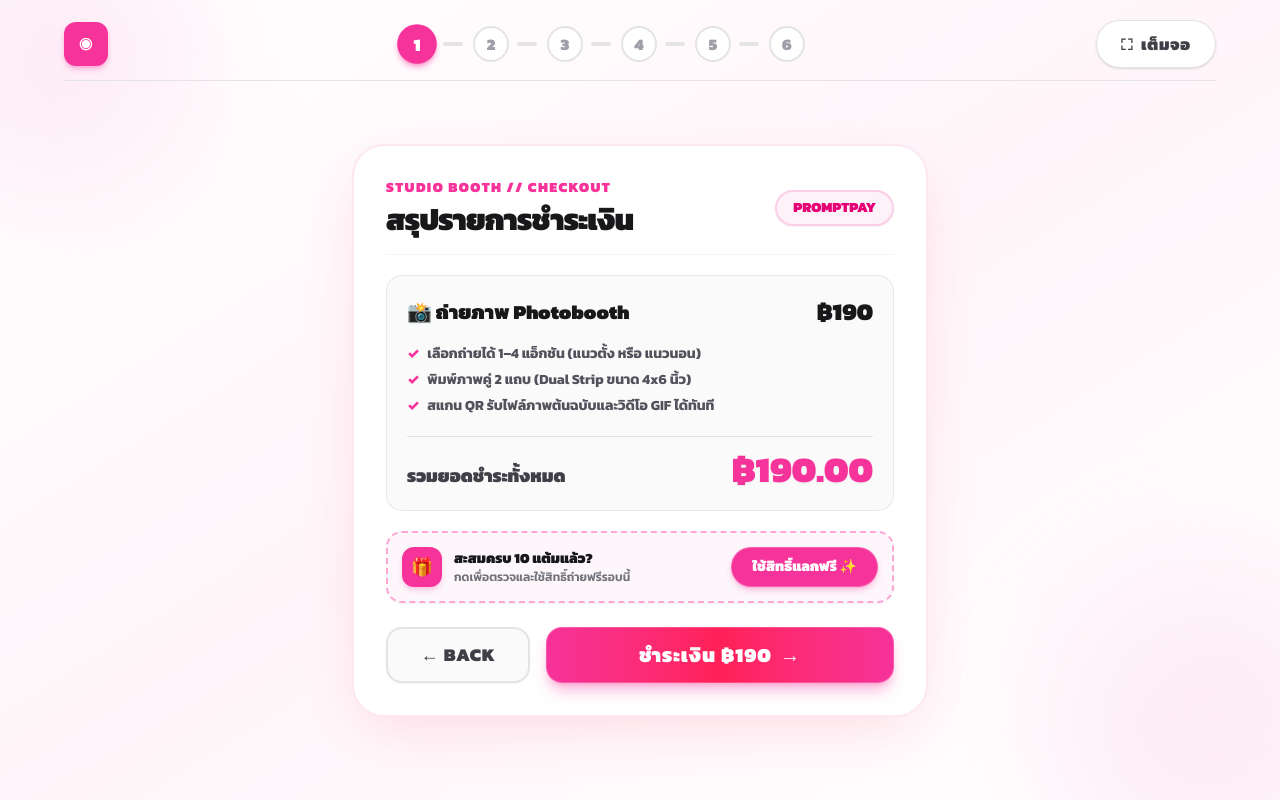
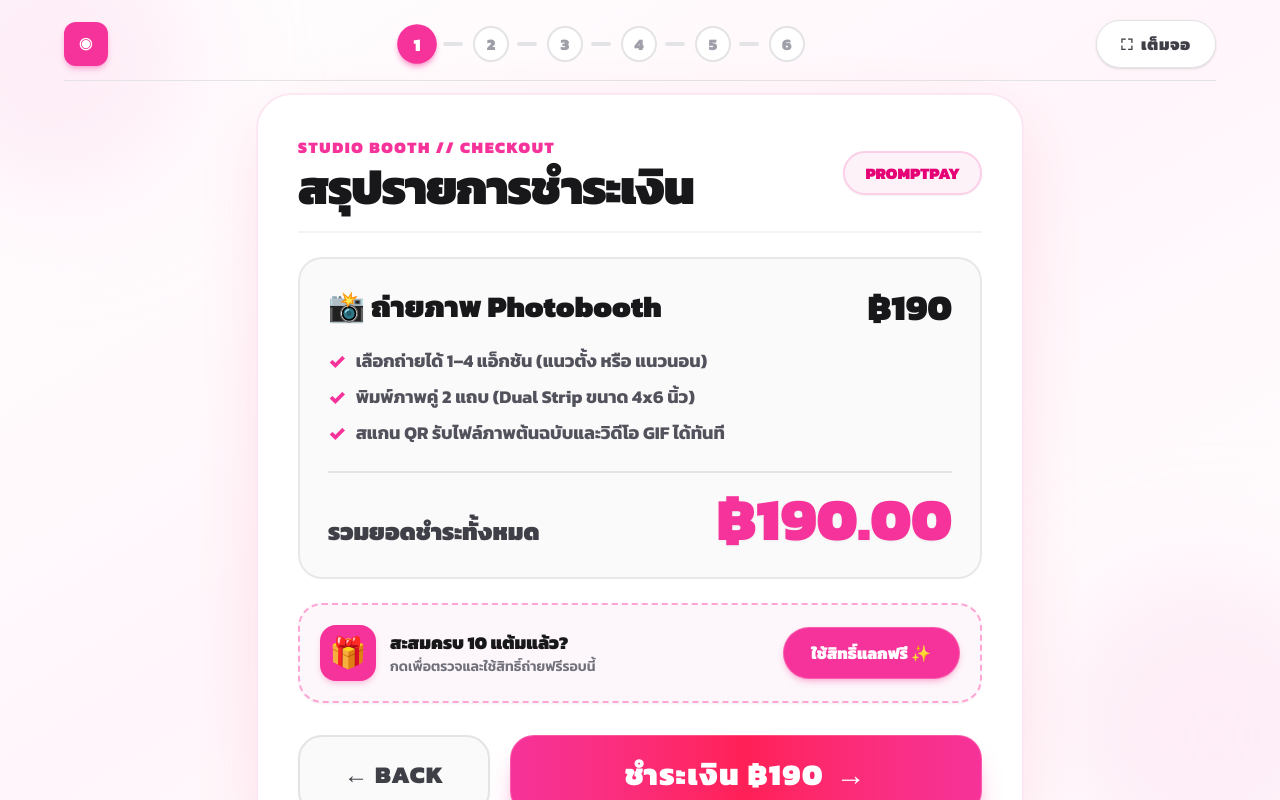
Before and after one commit to suhaimeejehha-glitch/camera-page, a Next.js app: page /payment in a window 1280 px wide. Built offline with nearby package versions, Linux system fonts and the light colour scheme.

Commit message:
style: upscale payment kiosk card and touch buttons to fit 15.6 inch touchscreen

```diff
--- a/app/components/payment/PaymentClient.tsx
+++ b/app/components/payment/PaymentClient.tsx
@@ -245,75 +245,76 @@ export function PaymentClient() {
 
   // ==========================================
   // STEP: สรุปรายการชำระเงิน (Summary)
-  // ดีไซน์สัดส่วน Golden Ratio Kiosk ไม่ยืดแบน ไม่ติดขอบล่าง
+  // ดีไซน์การ์ดเดี่ยวขนาดใหญ่พิเศษสำหรับจอทัชสกรีน 15.6"
+  // ตัวอักษรใหญ่ ปุ่มใหญ่พิเศษ สัมผัสง่าย ไม่ต้องเลื่อนจอ
   // ==========================================
   if (step === "summary") {
     return (
-      <div className="flex w-full max-w-xl flex-col gap-5 rounded-[28px] sm:rounded-[32px] border-2 border-pink-100 bg-white p-6 sm:p-8 shadow-[0_20px_60px_-15px_rgba(244,63,94,0.18)] my-auto select-none">
+      <div className="flex w-full max-w-2xl lg:max-w-3xl flex-col gap-5 sm:gap-6 rounded-[32px] sm:rounded-[36px] border-2 border-pink-100 bg-white p-7 sm:p-9 lg:p-10 shadow-[0_20px_70px_-15px_rgba(244,63,94,0.18)] my-auto select-none">
         {/* ส่วนหัวการ์ด */}
-        <div className="flex items-center justify-between border-b border-zinc-100 pb-4">
+        <div className="flex items-center justify-between border-b-2 border-zinc-100 pb-4 sm:pb-5">
           <div>
-            <p className="font-mono text-xs sm:text-sm font-black tracking-widest text-pink-500 uppercase">
+            <p className="font-mono text-xs sm:text-sm lg:text-base font-black tracking-widest text-pink-500 uppercase">
               Studio Booth // Checkout
             </p>
-            <h2 className="mt-1 text-2xl sm:text-3xl font-black text-zinc-900 tracking-tight">
+            <h2 className="mt-1 text-3xl sm:text-4xl lg:text-5xl font-black text-zinc-900 tracking-tight">
               สรุปรายการชำระเงิน
             </h2>
           </div>
-          <span className="rounded-full border-2 border-pink-200 bg-pink-50 px-4 py-1.5 font-mono text-xs sm:text-sm font-black text-pink-600 uppercase shadow-xs">
+          <span className="rounded-full border-2 border-pink-200 bg-pink-50 px-5 py-2 font-mono text-xs sm:text-sm lg:text-base font-black text-pink-600 uppercase shadow-xs">
             PromptPay
           </span>
         </div>
 
-        {/* รายละเอียดแพ็กเกจ (ดีไซน์สะอาด สไตล์ตู้ถ่ายภาพเกาหลี) */}
-        <div className="flex flex-col gap-3 rounded-2xl bg-zinc-50/90 p-4 sm:p-5 border border-zinc-200/80">
+        {/* รายละเอียดแพ็กเกจ (ตัวอักษรใหญ่ ชัดเจน อ่านง่ายมาก) */}
+        <div className="flex flex-col gap-3.5 sm:gap-4 rounded-3xl bg-zinc-50/90 p-5 sm:p-6 lg:p-7 border-2 border-zinc-200/80">
           <div className="flex items-center justify-between">
-            <span className="text-lg sm:text-xl font-black text-zinc-900">
+            <span className="text-xl sm:text-2xl lg:text-3xl font-black text-zinc-900">
               📸 ถ่ายภาพ Photobooth
             </span>
-            <span className="font-mono text-xl sm:text-2xl font-black text-zinc-900">
+            <span className="font-mono text-2xl sm:text-3xl lg:text-4xl font-black text-zinc-900">
               ฿{SESSION_PRICE}
             </span>
           </div>
 
-          {/* รายการจุดเด่นแบบ Bullet ชัดเจน ไม่ตกบรรทัดเพี้ยน */}
-          <div className="flex flex-col gap-1.5 text-xs sm:text-sm font-bold text-zinc-600 pt-1">
-            <div className="flex items-center gap-2">
-              <span className="text-pink-500 font-black">✓</span>
+          {/* รายการจุดเด่นแบบ Bullet ตัวใหญ่ ชัดเจน */}
+          <div className="flex flex-col gap-2 text-sm sm:text-base lg:text-lg font-bold text-zinc-600 pt-1">
+            <div className="flex items-center gap-2.5">
+              <span className="text-pink-500 font-black text-base sm:text-lg lg:text-xl">✓</span>
               <span>เลือกถ่ายได้ 1–4 แอ็กชัน (แนวตั้ง หรือ แนวนอน)</span>
             </div>
-            <div className="flex items-center gap-2">
-              <span className="text-pink-500 font-black">✓</span>
+            <div className="flex items-center gap-2.5">
+              <span className="text-pink-500 font-black text-base sm:text-lg lg:text-xl">✓</span>
               <span>พิมพ์ภาพคู่ 2 แถบ (Dual Strip ขนาด 4x6 นิ้ว)</span>
             </div>
-            <div className="flex items-center gap-2">
-              <span className="text-pink-500 font-black">✓</span>
+            <div className="flex items-center gap-2.5">
+              <span className="text-pink-500 font-black text-base sm:text-lg lg:text-xl">✓</span>
               <span>สแกน QR รับไฟล์ภาพต้นฉบับและวิดีโอ GIF ได้ทันที</span>
             </div>
           </div>
 
-          {/* ยอดชำระรวม */}
-          <div className="mt-2 flex items-baseline justify-between border-t border-zinc-200 pt-3">
-            <span className="text-base sm:text-lg font-black text-zinc-700">
+          {/* ยอดชำระรวม ตัวเลขใหญ่สะดุดตา */}
+          <div className="mt-2 flex items-baseline justify-between border-t-2 border-zinc-200 pt-3 sm:pt-4">
+            <span className="text-lg sm:text-xl lg:text-2xl font-black text-zinc-700">
               รวมยอดชำระทั้งหมด
             </span>
-            <span className="font-mono text-3xl sm:text-4xl font-black text-pink-500 drop-shadow-xs">
+            <span className="font-mono text-4xl sm:text-5xl lg:text-6xl font-black text-pink-500 drop-shadow-xs">
               ฿{SESSION_PRICE}.00
             </span>
           </div>
         </div>
 
         {/* แถบกดใช้สิทธิ์ถ่ายฟรีสำหรับลูกค้าสมาชิกที่สะสมครบ 10 แต้ม */}
-        <div className="flex items-center justify-between gap-3 rounded-2xl border-2 border-dashed border-pink-300 bg-pink-50/70 p-3 sm:p-3.5 shadow-xs">
-          <div className="flex items-center gap-3 text-left">
-            <span className="flex h-10 w-10 shrink-0 items-center justify-center rounded-xl bg-pink-500 text-lg font-black text-white shadow-md shadow-pink-500/20">
+        <div className="flex items-center justify-between gap-4 rounded-3xl border-2 border-dashed border-pink-300 bg-pink-50/70 p-4 sm:p-5 shadow-xs">
+          <div className="flex items-center gap-3.5 text-left">
+            <span className="flex h-12 w-12 sm:h-14 sm:w-14 shrink-0 items-center justify-center rounded-2xl bg-pink-500 text-2xl sm:text-3xl font-black text-white shadow-md shadow-pink-500/20">
               🎁
             </span>
             <div className="flex flex-col">
-              <span className="text-xs sm:text-sm font-black text-zinc-900">
+              <span className="text-sm sm:text-base lg:text-lg font-black text-zinc-900">
                 สะสมครบ 10 แต้มแล้ว?
               </span>
-              <span className="text-[11px] sm:text-xs text-zinc-500 font-semibold">
+              <span className="text-xs sm:text-sm text-zinc-500 font-semibold">
                 กดเพื่อตรวจและใช้สิทธิ์ถ่ายฟรีรอบนี้
               </span>
             </div>
@@ -326,17 +327,17 @@ export function PaymentClient() {
               setRedeemError(null);
               setStep("redeem_numpad");
             }}
-            className="inline-flex h-9 sm:h-10 shrink-0 items-center justify-center rounded-full bg-pink-500 px-4 sm:px-5 text-xs sm:text-sm font-black text-white shadow-md shadow-pink-500/25 transition active:scale-95 hover:bg-pink-600 border border-white/20 touch-manipulation cursor-pointer"
+            className="inline-flex h-11 sm:h-13 shrink-0 items-center justify-center rounded-full bg-pink-500 px-5 sm:px-7 text-xs sm:text-sm lg:text-base font-black text-white shadow-md shadow-pink-500/25 transition active:scale-95 hover:bg-pink-600 border border-white/20 touch-manipulation cursor-pointer"
           >
             ใช้สิทธิ์แลกฟรี ✨
           </button>
         </div>
 
-        {/* ปุ่ม Back และ ปุ่มชำระเงิน เชื่อมเข้ากับการ์ด ไม่ลอยเคว้ง ไม่ติดขอบล่างจอ */}
-        <div className="flex w-full items-center gap-3 sm:gap-4 pt-1">
+        {/* ปุ่ม Back และ ปุ่มชำระเงิน ขนาดใหญ่พิเศษสำหรับนิ้วสัมผัสทัชสกรีน */}
+        <div className="flex w-full items-center gap-4 sm:gap-5 pt-1 sm:pt-2">
           <Link
             href="/"
-            className="inline-flex h-13 sm:h-14 w-32 sm:w-36 shrink-0 items-center justify-center rounded-2xl border-2 border-zinc-200 bg-zinc-50 text-base sm:text-lg font-black tracking-wider text-zinc-700 uppercase shadow-xs transition active:scale-95 hover:border-pink-300 hover:text-pink-600 hover:bg-white touch-manipulation cursor-pointer"
+            className="inline-flex h-16 sm:h-18 lg:h-20 w-36 sm:w-44 lg:w-48 shrink-0 items-center justify-center rounded-2xl sm:rounded-3xl border-2 border-zinc-200 bg-zinc-50 text-lg sm:text-xl lg:text-2xl font-black tracking-wider text-zinc-700 uppercase shadow-xs transition active:scale-95 hover:border-pink-300 hover:text-pink-600 hover:bg-white touch-manipulation cursor-pointer"
           >
             ← Back
           </Link>
@@ -344,10 +345,10 @@ export function PaymentClient() {
           <button
             type="button"
             onClick={handleOpenQr}
-            className="inline-flex h-13 sm:h-14 flex-1 items-center justify-center gap-2 rounded-2xl bg-gradient-to-r from-pink-500 via-rose-500 to-pink-500 px-6 text-lg sm:text-xl font-black tracking-wider text-white uppercase shadow-lg shadow-pink-500/35 transition active:scale-95 hover:from-pink-400 hover:to-rose-400 border border-white/20 touch-manipulation cursor-pointer"
+            className="inline-flex h-16 sm:h-18 lg:h-20 flex-1 items-center justify-center gap-3 rounded-2xl sm:rounded-3xl bg-gradient-to-r from-pink-500 via-rose-500 to-pink-500 px-8 text-xl sm:text-2xl lg:text-3xl font-black tracking-wider text-white uppercase shadow-xl shadow-pink-500/35 transition active:scale-95 hover:from-pink-400 hover:to-rose-400 border border-white/20 touch-manipulation cursor-pointer"
           >
             <span>ชำระเงิน ฿{SESSION_PRICE}</span>
-            <span className="text-xl">→</span>
+            <span className="text-2xl sm:text-3xl">→</span>
           </button>
         </div>
       </div>
@@ -415,12 +416,12 @@ export function PaymentClient() {
           </div>
         </div>
 
-        <div className="flex w-full items-center justify-between gap-3 pt-1">
+        <div className="flex w-full items-center justify-between gap-4 pt-2">
           <button
             type="button"
             onClick={() => setStep("summary")}
             disabled={isChecking}
-            className="inline-flex h-13 sm:h-14 w-28 sm:w-32 shrink-0 items-center justify-center rounded-2xl border-2 border-zinc-200 bg-zinc-50 text-sm sm:text-base font-black tracking-wider text-zinc-700 uppercase shadow-xs transition active:scale-95 hover:border-pink-300 hover:text-pink-600 disabled:opacity-50 touch-manipulation cursor-pointer"
+            className="inline-flex h-15 sm:h-16 w-32 sm:w-36 shrink-0 items-center justify-center rounded-2xl border-2 border-zinc-200 bg-zinc-50 text-base sm:text-lg font-black tracking-wider text-zinc-700 uppercase shadow-xs transition active:scale-95 hover:border-pink-300 hover:text-pink-600 disabled:opacity-50 touch-manipulation cursor-pointer"
           >
             ← Back
           </button>
@@ -429,7 +430,7 @@ export function PaymentClient() {
             <button
               type="button"
               onClick={handleOpenQr}
-              className="inline-flex h-13 sm:h-14 flex-1 items-center justify-center rounded-2xl bg-pink-500 px-5 text-sm sm:text-base font-black tracking-wider text-white uppercase shadow-lg shadow-pink-500/30 transition active:scale-95 hover:bg-pink-400 touch-manipulation cursor-pointer"
+              className="inline-flex h-15 sm:h-16 flex-1 items-center justify-center rounded-2xl bg-pink-500 px-6 text-base sm:text-lg font-black tracking-wider text-white uppercase shadow-lg shadow-pink-500/30 transition active:scale-95 hover:bg-pink-400 touch-manipulation cursor-pointer"
             >
               สร้าง QR Code ใหม่
             </button>
@@ -438,7 +439,7 @@ export function PaymentClient() {
               type="button"
               onClick={handleCheckPayment}
               disabled={isChecking}
-              className="inline-flex h-13 sm:h-14 flex-1 items-center justify-center rounded-2xl bg-gradient-to-r from-emerald-500 to-teal-500 px-5 text-sm sm:text-base font-black tracking-wider text-white uppercase shadow-lg shadow-emerald-500/35 transition active:scale-95 hover:from-emerald-400 hover:to-teal-400 disabled:cursor-not-allowed disabled:opacity-60 border border-white/20 touch-manipulation cursor-pointer"
+              className="inline-flex h-15 sm:h-16 flex-1 items-center justify-center rounded-2xl bg-gradient-to-r from-emerald-500 to-teal-500 px-6 text-base sm:text-lg lg:text-xl font-black tracking-wider text-white uppercase shadow-lg shadow-emerald-500/35 transition active:scale-95 hover:from-emerald-400 hover:to-teal-400 disabled:cursor-not-allowed disabled:opacity-60 border border-white/20 touch-manipulation cursor-pointer"
             >
               {isChecking ? "กำลังตรวจสอบ..." : "สแกนจ่ายแล้ว • Next →"}
             </button>
```
